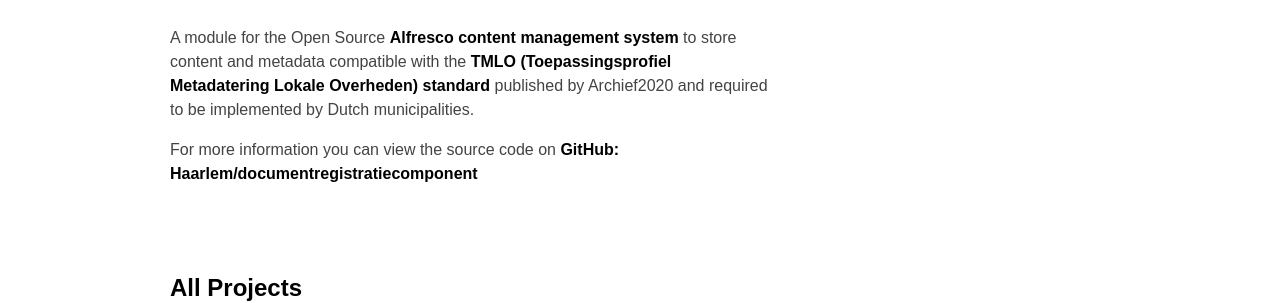
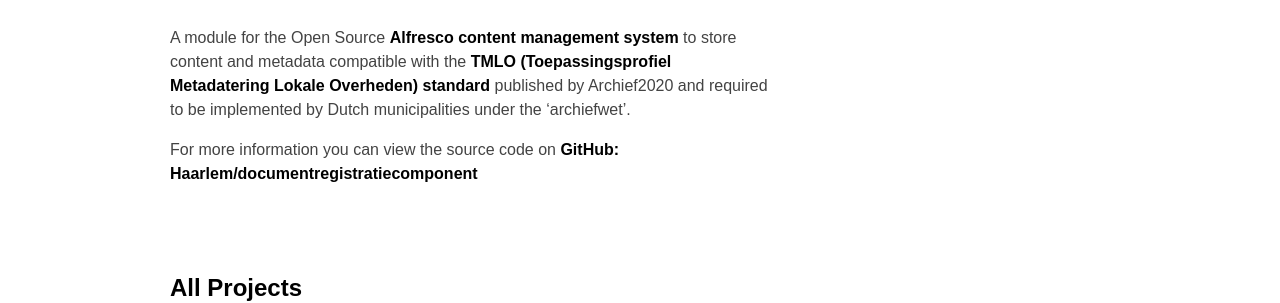
Before and after one commit to Haarlem/haarlem.github.io, a Jekyll site: the page built from projects/documentregistratiecomponent.md, in a window 1280 px wide. Shown: the part 227-530 px from the top of the page. Built offline with Jekyll 4.4.1, drawn with Linux system fonts in a browser that asks for light colours; our own code applies the rules of GitHub Pages for plain Markdown files.

Commit message:
Mention archiefwet in documentation
Since this is required it might be worth mentioning what law that is.

```diff
--- a/projects/documentregistratiecomponent.md
+++ b/projects/documentregistratiecomponent.md
@@ -4,6 +4,6 @@ abstract: Alfresco module for storing documents according to the TMLO standard
 
 # Documentregistratiecomponent
 
-A module for the Open Source [Alfresco content management system](https://www.alfresco.com/) to store content and metadata compatible with the [TMLO (Toepassingsprofiel Metadatering Lokale Overheden) standard](https://vng.nl/files/vng/20140508-toepassingsprofiel-metadatering.pdf) published by Archief2020 and required to be implemented by Dutch municipalities.
+A module for the Open Source [Alfresco content management system](https://www.alfresco.com/) to store content and metadata compatible with the [TMLO (Toepassingsprofiel Metadatering Lokale Overheden) standard](https://vng.nl/files/vng/20140508-toepassingsprofiel-metadatering.pdf) published by Archief2020 and required to be implemented by Dutch municipalities under the 'archiefwet'.
 
 For more information you can view the source code on [GitHub: Haarlem/documentregistratiecomponent](https://github.com/Haarlem/documentregistratiecomponent)
```
